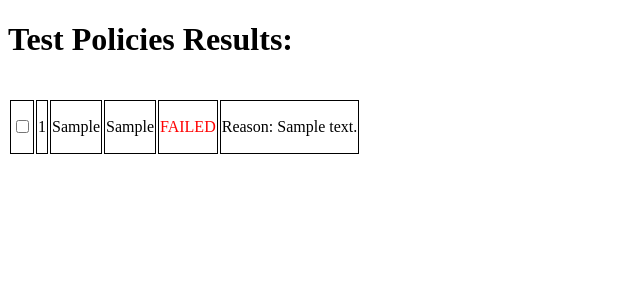
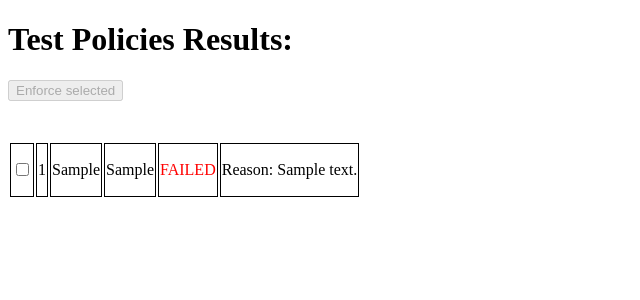
Before and after one commit to InCorCadit16/Cryptography-and-Security, a Flask app: template templates/check.html in a window 1280 px wide. Shown: the top 300 px of the page, without its empty margins (0-640 px from the left). Run offline with Flask 2, Linux system fonts and the light colour scheme; the template is opened without the code that fills it: most values are stand-ins (such as "Sample title", 1, 10 or a date in 2020); parts of the project's set-up code (start-up, migrations or seed data) failed here and were passed over.

Commit message:
partial implementation of enforce

```diff
--- a/app.py
+++ b/app.py
@@ -1,5 +1,6 @@
 from flask import Flask, render_template, request, send_file
-from core import data, write_export, TEMP_FILE, check_policies
+from core import data, write_export, TEMP_FILE, check_policies, enforce
+
 
 app = Flask('Audit')
 app.secret_key = 'secret'
@@ -27,6 +28,12 @@ def test():
     check_result = check_policies(request.json)
     return render_template('check.html', result=check_result)
 
+@app.route('/enforce', methods=['POST'])
+def enforce():
+    enforce_result = enforce(request.json)
+    return enforce_result
+
+
 
 if __name__ == '__main__':
     app.run()
--- a/core.py
+++ b/core.py
@@ -2,10 +2,10 @@ import json
 import os
 import subprocess
 import re
+import winreg
 
 FILE_NAME = 'audit_files/CIS_MS_Windows_10_Enterprise_Level_1_v1.10.1.audit'
 TEMP_FILE = 'temp.json'
-
 
 
 def parse():
@@ -96,3 +96,18 @@ def check_value(policy, value):
         return error(policy, 'Unknown policy type')
 
     return result
+
+
+def enforce(ids):
+    policies = list(filter(lambda p: p['index'] in ids, data))
+
+    # import winreg
+    # key = winreg.OpenKeyEx(winreg.HKEY_LOCAL_MACHINE, "System\CurrentControlSet\Control\Lsa")
+    # value, type = winreg.QueryValueEx(key, "SecureBoot")
+    # result = winreg.SetValueEx(key, "SecureBoot", 0, winreg.REG_DWORD, 2)
+
+    for policy in policies:
+        response = subprocess.run(
+            ['reg', 'add', "HKLM\System\CurrentControlSet\Control\Lsa",'/f', '/v', "SecureBoot", '/d', '"2"'],
+            capture_output=True
+        )
--- /dev/null
+++ b/static/script/check.js
@@ -0,0 +1,24 @@
+let selected = []
+
+const enforceBtn = document.querySelector('.enforceSelected');
+
+checkboxes.forEach(c => c.addEventListener('change', ($event) => {
+    index = Array.prototype.indexOf.call(checkboxes, $event.target);
+    if (selected.includes(index))
+        selected = selected.filter(i => i !== index);
+    else
+        selected.push(index);
+
+    enforceBtn.disabled = selected.length < 1;
+}));
+
+enforceBtn.addEventListener('click', ($event) => {
+    let xhr = new XMLHttpRequest();
+    xhr.open('POST', '/enforce', true);
+    xhr.setRequestHeader("Content-type", "application/json");
+    xhr.onreadystatechange = ($event) => {
+        if(xhr.readyState === XMLHttpRequest.DONE && xhr.status === 200)
+            console.log('enforced')
+    }
+    xhr.send(JSON.stringify(selected));
+});
--- a/templates/check.html
+++ b/templates/check.html
@@ -8,12 +8,16 @@
 <body>
     <h1>Test Policies Results:</h1>
 
+    <button disabled="true" class="enforceSelected">Enforce selected</button>
+
     <table>
         {% for checkResult in result %}
         <tr>
+            {% if not checkResult.seccess %}
             <td>
                 <input type="checkbox">
             </td>
+            {% endif %}
             <td>{{checkResult.policy.index}}</td>
             <td>{{checkResult.policy['reg_key']}}</td>
             <td>{{checkResult.policy['reg_item']}}</td>
@@ -22,5 +26,7 @@
         </tr>
         {% endfor %}
     </table>
+
+    <script type="application/javascript" src="{{ url_for('static', filename='script/check.js') }}"></script>
 </body>
 </html>
--- a/templates/index.html
+++ b/templates/index.html
@@ -63,6 +63,6 @@
         {% endfor %}
     </table>
 
-    <script type="application/javascript" src="{{ url_for('static', filename='script/script.js') }}"></script>
+    <script type="application/javascript" src="{{ url_for('static', filename='script/index.js') }}"></script>
 </body>
 </html>
```
Also changed, not shown: static/script/index.js (renamed from static/script/script.js).
